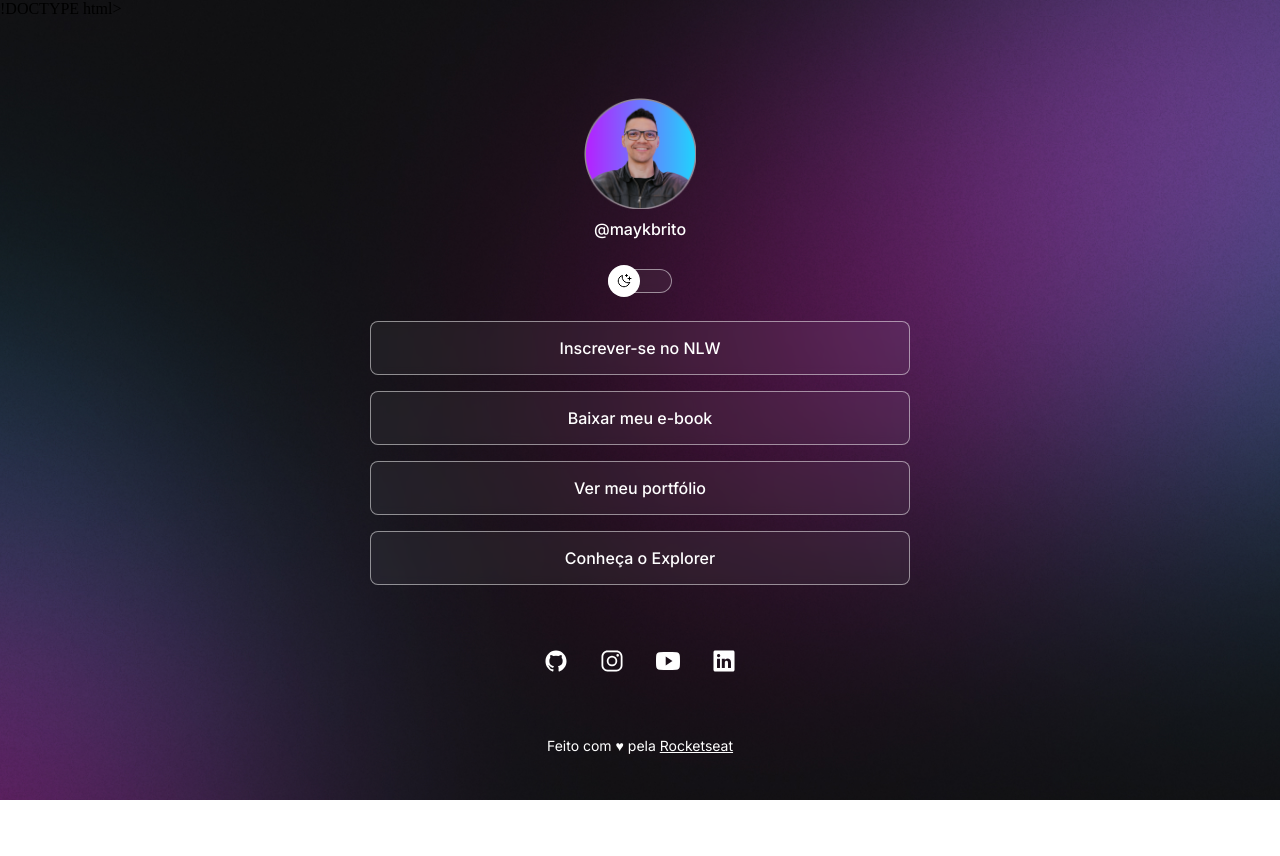
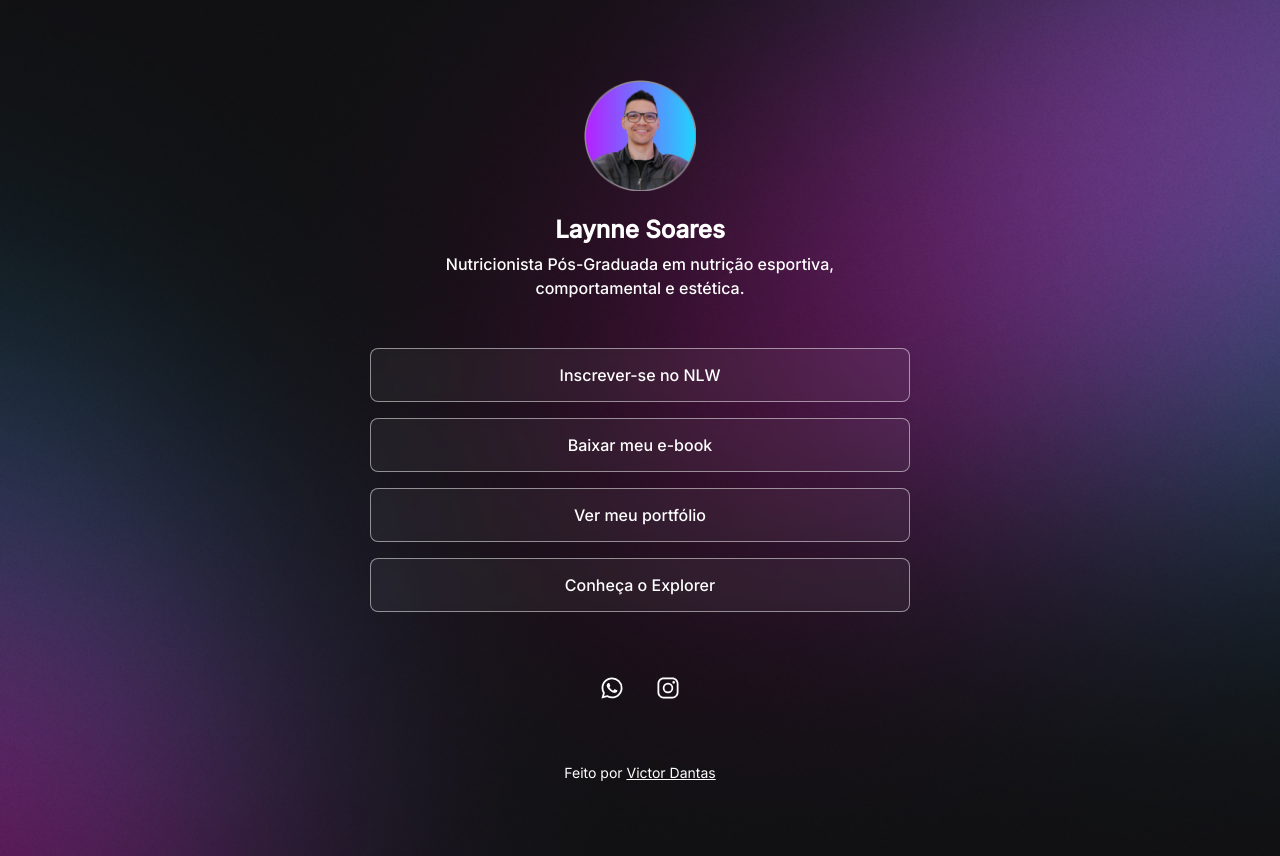
Before and after one commit to DevVictorDantas/mediaslay, a plain HTML site: page index.html in a window 1280 px wide. Before the commit the page ends 800 px from the top, so only its background shows below. Drawn offline with nearby package versions, Linux system fonts and the light colour scheme.

Commit message:
change various things

```diff
--- a/index.html
+++ b/index.html
@@ -1,4 +1,4 @@
-!DOCTYPE html>
+<!DOCTYPE html>
 <html lang="pt-br">
   <head>
     <link rel="preconnect" href="https://fonts.googleapis.com" />
@@ -11,7 +11,7 @@
     <meta charset="UTF-8" />
     <meta http-equiv="X-UA-Compatible" content="IE=edge" />
     <meta name="viewport" content="width=device-width, initial-scale=1.0" />
-    <title>DevLinks</title>
+    <title>Mídias Sociais</title>
     <link rel="stylesheet" href="style.css" />
   </head>
   <body>
@@ -19,16 +19,16 @@
       <div id="profile">
         <img
           src="./assets/Avatar.png"
-          alt="Foto de Mayk Brito sorrindo, usando óculos e camisa preta, barba e fundo amarelo."
+          alt="Foto de Laynne Soares sentada em uma cadeira usando um laptop sobre a mesa"
         />
-        <p>@maykbrito</p>
+        <br />
+        <br />
+        <h2>Laynne Soares</h2>
+        <p>
+          Nutricionista Pós-Graduada em nutrição esportiva, comportamental e
+          estética.
+        </p>
       </div>
-
-      <div id="switch" onclick="toggleMode()">
-        <button></button>
-        <span></span>
-      </div>
-
       <ul>
         <li>
           <a href="#">Inscrever-se no NLW</a>
@@ -49,25 +49,20 @@
         </li>
       </ul>
       <div id="social-links">
-        <a href="https://github.com/maykbrito" target="_blank">
-          <ion-icon name="logo-github"></ion-icon>
+        <a href="https://wa.me/5586999506769" target="_blank">
+          <ion-icon name="logo-whatsapp"></ion-icon>
         </a>
 
-        <a href="https://instagram.com/maykbrito" target="_blank">
+        <a href="https://www.instagram.com/nutri.laynnesoares/" target="_blank">
           <ion-icon name="logo-instagram"></ion-icon>
-        </a>
-
-        <a href="https://youtube.com/maykbrito" target="_blank">
-          <ion-icon name="logo-youtube"></ion-icon>
-        </a>
-
-        <a href="https://linkedin.com/in/maykbrito" target="_blank">
-          <ion-icon name="logo-linkedin"></ion-icon>
         </a>
       </div>
 
       <footer>
-        Feito com ♥ pela <a href="https://rocketseat.com.br/">Rocketseat</a>
+        Feito por
+        <a href="https://www.instagram.com/eng.vdantas/" target="_blank"
+          >Victor Dantas</a
+        >
       </footer>
     </div>
 
@@ -79,7 +74,5 @@
       nomodule
       src="https://unpkg.com/ionicons@5.5.2/dist/ionicons/ionicons.js"
     ></script>
-
-    <script src="./script.js"></script>
   </body>
 </html>
```
